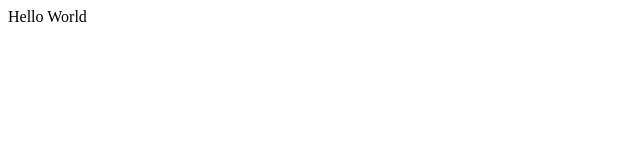
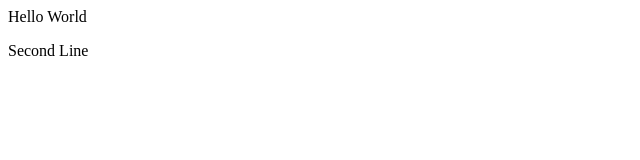
Before and after one commit to Kasigaribharath/my_repo, a plain HTML site: page index.html in a window 1280 px wide. Shown: the full height of the page, 0-640 px from the left. Drawn offline with Linux system fonts and the light colour scheme.

Commit message:
Added second line

```diff
--- a/index.html
+++ b/index.html
@@ -1 +1,2 @@
 <p>Hello World</p>
+<p>Second Line</p>
```
